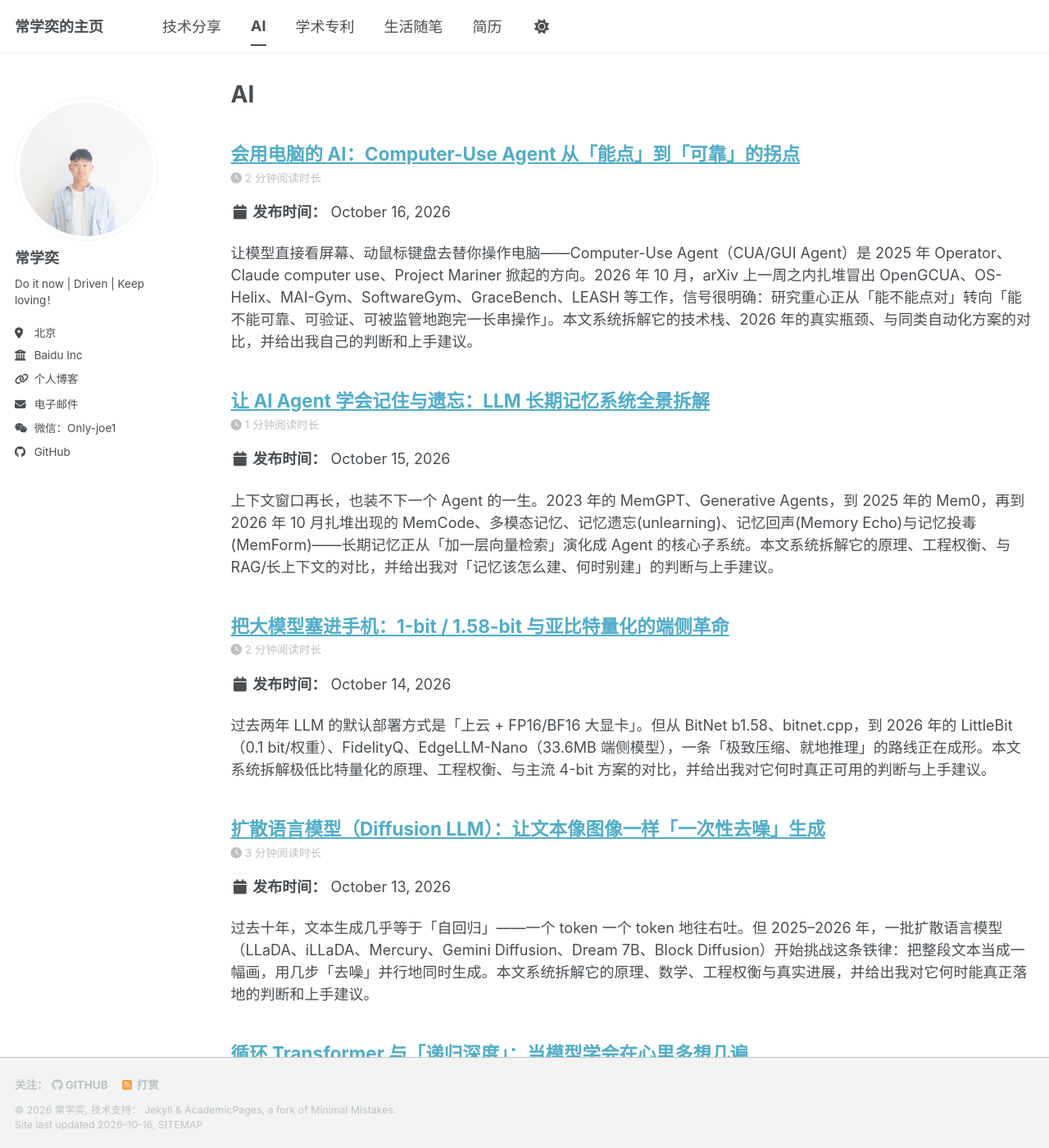
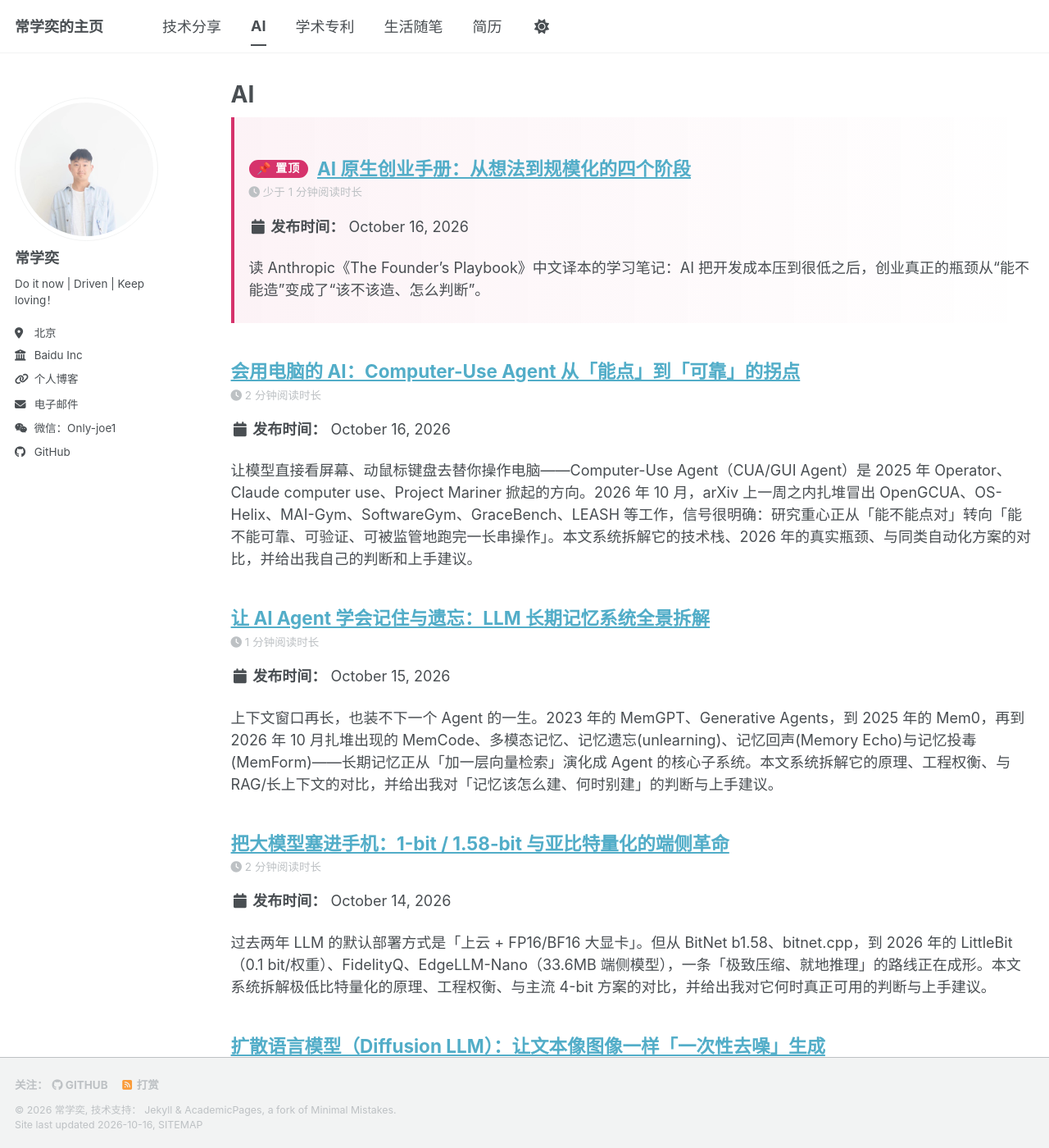
Before and after one commit to changxueyi/changxueyi.github.io, a Jekyll site: the page built from _pages/ai.md, in a window 1280 px wide and 1400 px high. Shown: the whole window at 82% size. Built offline with Jekyll 4.4.1, drawn with Linux system fonts in a browser that asks for light colours; a style sheet for code colours, icons or effects is not loaded; some of the changed lines change nothing that is shown.

Commit message:
Add pinned AI post: AI-native founders playbook notes

```diff
--- a/_pages/ai.md
+++ b/_pages/ai.md
@@ -5,11 +5,17 @@ title: "AI"
 author_profile: true
 ---
 
+<style>
+.pinned-item{border-left:4px solid #d6336c;padding:.2em 0 .2em 1em;background:linear-gradient(90deg,rgba(214,51,108,.06),transparent);border-radius:0 6px 6px 0;}
+.pinned-badge{display:inline-block;background:#d6336c;color:#fff;font-size:.62em;font-weight:700;letter-spacing:.08em;padding:.2em .7em;border-radius:1em;vertical-align:middle;position:relative;top:-2px;margin-right:.4em;}
+</style>
+
 {% assign posts = site.categories['AI'] %}
 {% if posts and posts.size > 0 %}
-  {% for post in posts %}
-    {% include archive-single.html %}
-  {% endfor %}
+  {% assign pinned = posts | where: "pinned", true %}
+  {% assign normal = posts | where_exp: "item", "item.pinned != true" %}
+  {% for post in pinned %}{% include archive-single.html pinned=true %}{% endfor %}
+  {% for post in normal %}{% include archive-single.html %}{% endfor %}
 {% else %}
   <p>还没有「AI」分类的文章。给博客文章的 Front Matter 加上 <code>categories: [AI]</code> 后就会显示在这里。</p>
 {% endif %}
--- /dev/null
+++ b/_posts/2026-10-16-ai-native-founders-playbook.md
@@ -0,0 +1,88 @@
+---
+title: "AI 原生创业手册：从想法到规模化的四个阶段"
+date: 2026-10-16
+categories: [AI]
+tags: [AI 创业, Anthropic, Claude, Claude Code, Agentic, MVP, 产品市场匹配]
+pinned: true
+excerpt: "读 Anthropic《The Founder's Playbook》中文译本的学习笔记：AI 把开发成本压到很低之后，创业真正的瓶颈从“能不能造”变成了“该不该造、怎么判断”。"
+---
+
+> 本文是学习笔记，不是原文转载。中文全文译本见 [riba2534 的博客](https://blog.riba2534.cn/blog/2026/anthropic-the-founders-playbook-ai%E5%8E%9F%E7%94%9F%E5%88%9B%E4%B8%9A%E5%85%AC%E5%8F%B8%E6%89%8B%E5%86%8C/)，英文原文见 [Anthropic 官方博客](https://claude.com/blog/the-founders-playbook)。观点与细节以原文为准。
+
+## 一句话概括
+
+这本手册的核心判断是：**AI 让“造东西”变得极其便宜，所以创业公司最大的风险，从造不出来，变成了造得太快、验证太少。**
+
+手册把 AI 原生创业公司的路径拆成四段：Idea（想法）→ MVP（最小可行产品）→ Launch（发布）→ Scale（规模化）。每一段都讲了目标、退出标准、常见的坑，以及 Claude 的几种形态（对话、Cowork、Claude Code）分别适合干什么。
+
+## 一、背景：创始人的角色变了
+
+过去，创业几乎默认要走“验证 → 融资 → 招人 → 开发 → 再融资”的循环，每进入一个新阶段就得扩团队。手册认为，代理式编码、AI 调研和工作流自动化正在打破这个循环：
+
+- **调研**：AI 像一个随叫随到、跨领域的顾问，能做竞品分析、市场测算、起草文档。
+- **代理式编码**：用自然语言描述需求，由 Agent 完成生成、测试、调试和重构。
+- **流程自动化**：CRM 更新、周报、文档同步这类运营杂活交给自动化。
+
+于是创始人从“亲自干活的人”，变成“指挥一群 Agent 的人”。更重要的是，有行业经验但不懂技术的人，也第一次有机会把自己的想法做成产品。
+
+## 二、Idea 阶段：先验证，再动手
+
+**目标**：在投入开发前，用证据证明问题真实存在，并且你的方案能解决它，也就是找到 problem-solution fit。
+
+手册在这一阶段特别强调三个坑：
+
+1. **把“造出原型”当成“验证了需求”**。原型能跑，不代表有人需要。真正的证据来自和真实用户的对话，原型只是谈话的道具。
+2. **过早扩张**。开发太快，判断就容易跟不上。Agent 会对一个坏想法和对一个好想法同样卖力。
+3. **确认偏误被放大**。你让 AI 找支持你想法的证据，它一定找得到。解法是反过来用它：让它给竞品做最强辩护、做事前复盘、挑你的毛病。
+
+我的体会：这一段最值得记住的是“**让判断力跑在开发前面**”。工具越强，越需要一个刹车。
+
+## 三、MVP 阶段：快，但别欠复利型技术债
+
+**目标**：把已验证的问题收敛成一个最小、最聚焦的版本，拿到 product-market fit 的真实证据，比如留存、付费或推荐。
+
+这一阶段的独特风险是“**Agent 技术债**”：如果规格、架构约束没有写在 AI 读得到的地方，每次新会话都会重新推导基础决策，代码库逐渐失去统一的设计。手册给出的对策是从第一天起维护持久化上下文，比如 `CLAUDE.md`、规格文档和架构决策记录。
+
+另一个坑是**误判 PMF**：早期漂亮的数据不一定等于真实需求，要分清新鲜感和真正的留存。
+
+## 四、Launch 阶段：把增长从“靠创始人”变成“靠系统”
+
+**目标**：把早期的增长势头变成可复制的增长引擎，同时补上安全、合规与产品管理流程。
+
+手册的建议可以概括为三件事：
+
+- **审计创始人的注意力**：列出所有落在你桌上的重复任务和决策，区分哪些可以自动化、哪些需要别人、哪些真的必须你来做。
+- **把安全合规纳入开发流程**：用工具提前发现常见审计问题，但它只是辅助，不能替代合格的合规审查。
+- **补齐轻量的产品流程**：规格模板、Bug 分流、每周指标、用户反馈闭环，让产品不必事事经过创始人。
+
+## 五、Scale 阶段：建立别人复制不了的护城河
+
+**目标**：从几千用户扩到几百万，从单一市场扩到多个市场，并让公司在创始人不亲自管日常运营时也能持续运转。
+
+手册认为 AI 原生公司的护城河主要来自三处：
+
+1. **领域知识**：把创始人脑子里的行业经验、边缘情况沉淀为可复用的上下文和技能，通用 AI 很难替代。
+2. **用户数据复利**：用户的使用行为不断反哺产品，形成越用越好的循环。
+3. **工作流锁定**：产品越深地嵌入用户的工作流和集成，替换成本越高。
+
+同时，这一阶段要补齐企业级能力：文档、支持体系、SLA、可观测性，以及一套真正的市场营销与销售（GTM）体系。
+
+## 六、我的几点思考
+
+**1. 瓶颈转移了。**手册结尾的判断我非常认同：瓶颈不再是你能造什么，而是你选择造什么。这对工程师出身的创业者尤其重要，我们最容易陷入“先写了再说”的惯性。
+
+**2. 上下文工程就是新的架构设计。**`CLAUDE.md`、规格文档、技能库，本质上是在给 Agent 搭一个稳定的“集体记忆”。它决定了 AI 是生产力倍增器，还是熵增源头。
+
+**3. 小团队不等于小公司。**AI 让团队可以很小，但治理、合规、支持这些“大公司的功课”一样都不能少，只是做法变了。
+
+**4. 别把它当成“一个人就能做独角兽”的鸡汤。**这本手册来自卖 AI 工具的公司，天然会强调工具的作用。真正决定成败的，仍然是你对问题的理解、对用户的诚实，以及在关键时刻敢于放弃的判断。
+
+## 七、可以直接用的行动清单
+
+- 写下你的问题假设：**谁**遇到、**多频繁**、**多严重**、**现在怎么解决**。
+- 每做一个功能前，先问：它验证的是哪个假设？
+- 让 AI 至少扮演一次“反对者”，给竞品写最强辩护。
+- 从第一天维护 `CLAUDE.md` 或同类上下文文件，记录架构决策。
+- 每月做一次“注意力审计”，把能交给系统的事交出去。
+
+如果你也在做 AI 产品，推荐读一遍原文，把它当作一份阶段性自检清单，而不是成功学。
```
